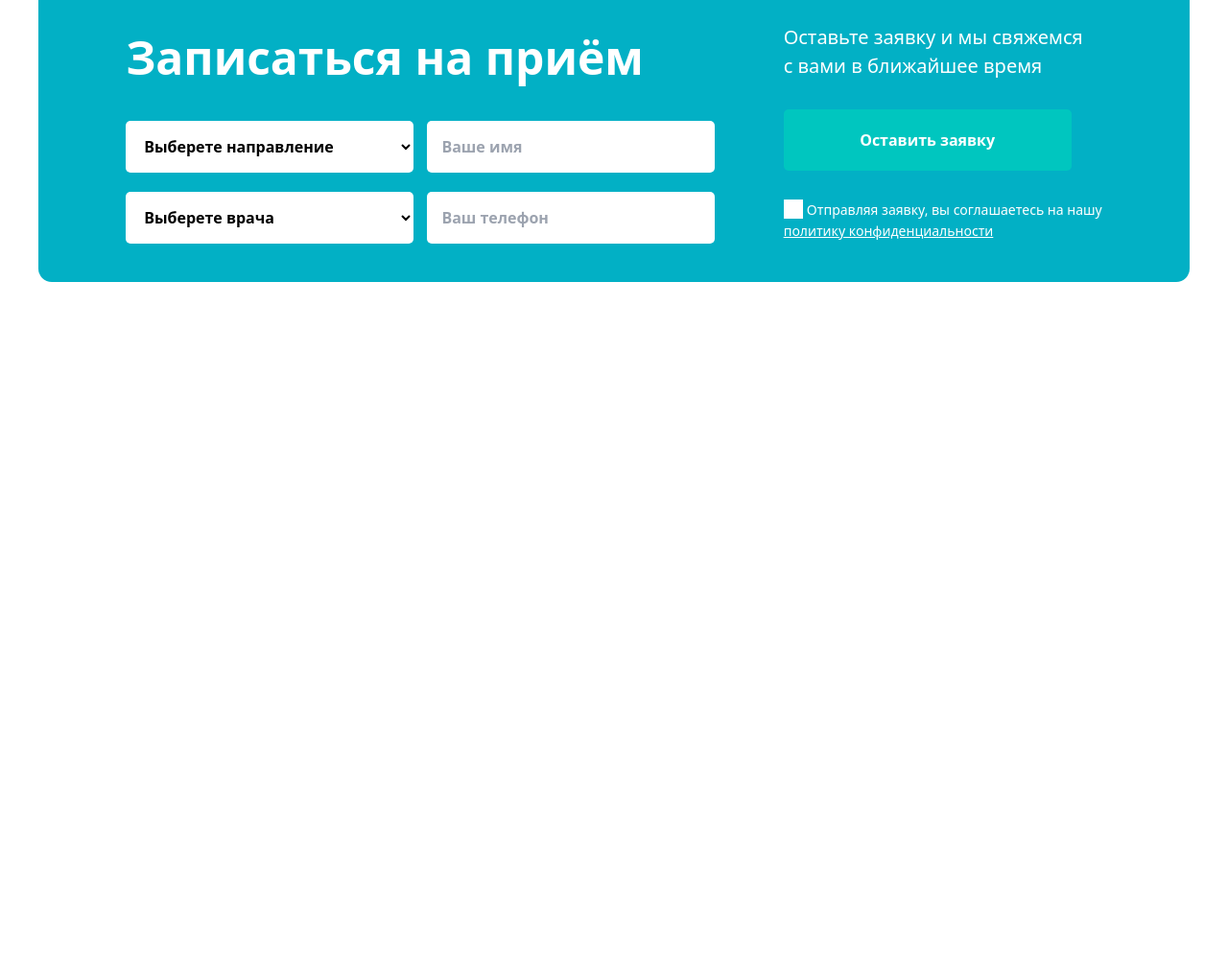
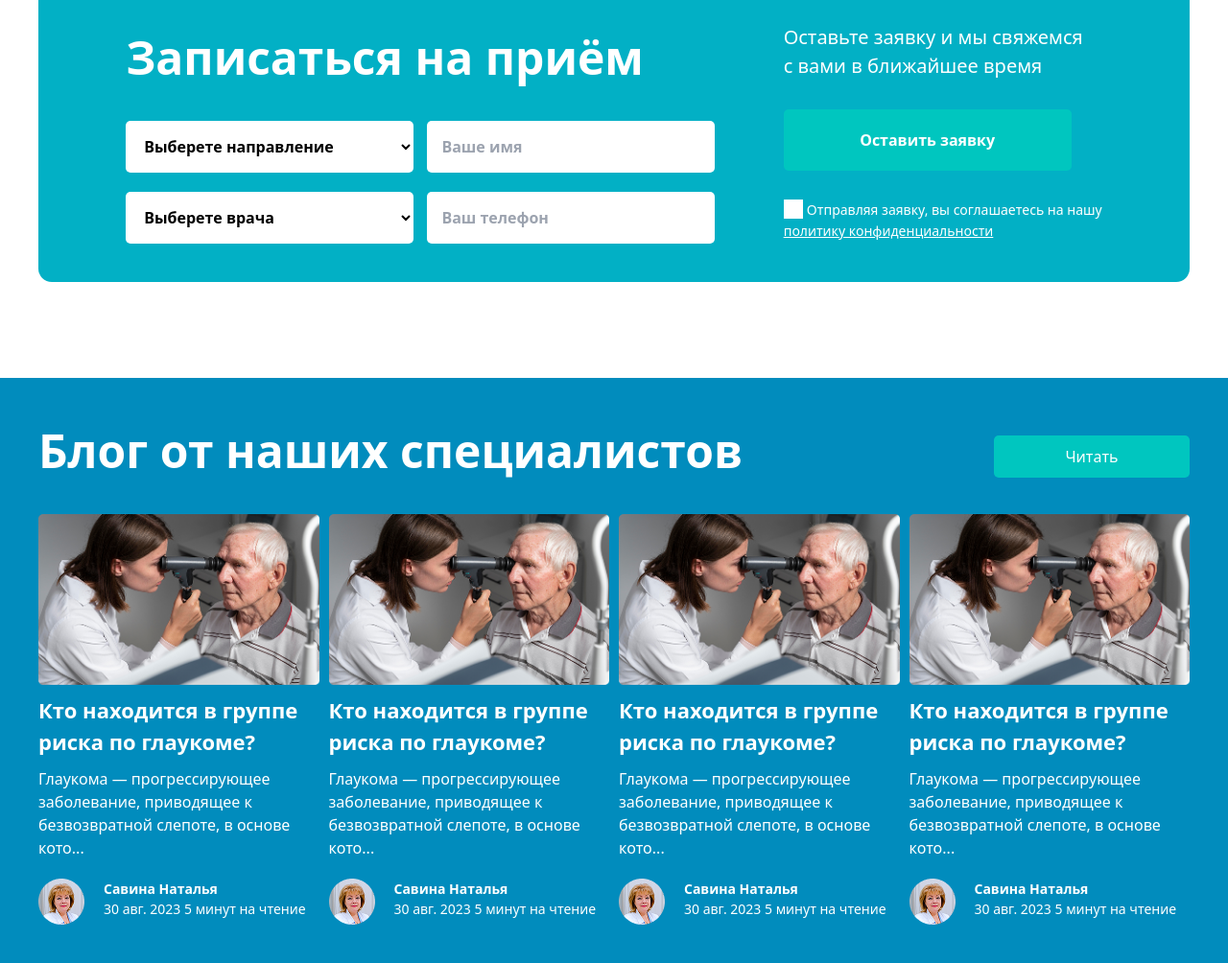
Before and after one commit to YusufDavlatyorov/finalexam, a website: page src/reshad.html in a window 1280 px wide. Shown: the part 7115-8119 px from the top of the page at 96% size. Before the commit the page ends 7409 px from the top, so only its background shows below. Drawn offline with nearby package versions, Linux system fonts and the light colour scheme; files that its build step writes are made by us from their sources.

Commit message:
Reshad Блог от наших специалистов

```diff
--- a/src/reshad.html
+++ b/src/reshad.html
@@ -287,6 +287,63 @@
                     <p class="text-white text-[14px] underline">политику конфиденциальности</p>
                 </div>
             </div>
+            <!-- Блог от наших специалистов -->
+             <div class="bg-[#018CBD] py-[40px] mt-[100px]">
+                <div class="max-w-[1200px] m-auto flex justify-between">
+                    <div><h1 class="text-[48px] font-[700] text-white">Блог от наших специалистов</h1></div>
+                    <div><button class="text-white text-[16px] w-[204px]  bg-[#00C6BF] py-[10px] mt-[20px] rounded-[5px] ">Читать</button></div>
+                </div>
+                <div class="flex justify-between m-auto max-w-[1200px] gap-[10px] mt-[30px]">
+                    <div>
+                        <img src="p1.png" alt="">
+                        <p class="text-white text-[22px] font-[700] mt-[10px]">Кто находится в группе <br> риска по глаукоме?</p>
+                        <p class="text-[16px] text-white mt-[10px]">Глаукома — прогрессирующее <br> заболевание, приводящее к <br> безвозвратной слепоте, в основе кото...</p>
+                        <div class="flex gap-5 mt-[20px]">
+                            <div><img src="Image.png" alt=""></div>
+                            <div>
+                                <p class="text-white text-[14px] font-[700]">Савина Наталья</p>
+                                <p class="text-white text-[14px]">30 авг. 2023  5 минут на чтение</p>
+                            </div>
+                        </div>
+                    </div>
+                    <div>
+                        <img src="p1.png" alt="">
+                        <p class="text-white text-[22px] font-[700] mt-[10px]">Кто находится в группе <br> риска по глаукоме?</p>
+                        <p class="text-[16px] text-white mt-[10px]">Глаукома — прогрессирующее <br> заболевание, приводящее к <br> безвозвратной слепоте, в основе кото...</p>
+                        <div class="flex gap-5 mt-[20px]">
+                            <div><img src="Image.png" alt=""></div>
+                            <div>
+                                <p class="text-white text-[14px] font-[700]">Савина Наталья</p>
+                                <p class="text-white text-[14px]">30 авг. 2023  5 минут на чтение</p>
+                            </div>
+                        </div>
+                    </div>
+                    <div>
+                        <img src="p1.png" alt="">
+                        <p class="text-white text-[22px] font-[700] mt-[10px]">Кто находится в группе <br> риска по глаукоме?</p>
+                        <p class="text-[16px] text-white mt-[10px]">Глаукома — прогрессирующее <br> заболевание, приводящее к <br> безвозвратной слепоте, в основе кото...</p>
+                        <div class="flex gap-5 mt-[20px]">
+                            <div><img src="Image.png" alt=""></div>
+                            <div>
+                                <p class="text-white text-[14px] font-[700]">Савина Наталья</p>
+                                <p class="text-white text-[14px]">30 авг. 2023  5 минут на чтение</p>
+                            </div>
+                        </div>
+                    </div>
+                    <div>
+                        <img src="p1.png" alt="">
+                        <p class="text-white text-[22px] font-[700] mt-[10px]">Кто находится в группе <br> риска по глаукоме?</p>
+                        <p class="text-[16px] text-white mt-[10px]">Глаукома — прогрессирующее <br> заболевание, приводящее к <br> безвозвратной слепоте, в основе кото...</p>
+                        <div class="flex gap-5 mt-[20px]">
+                            <div><img src="Image.png" alt=""></div>
+                            <div>
+                                <p class="text-white text-[14px] font-[700]">Савина Наталья</p>
+                                <p class="text-white text-[14px]">30 авг. 2023  5 минут на чтение</p>
+                            </div>
+                        </div>
+                    </div>
+                </div>
+             </div>
      </main>
 </body>
 </html>
```
Also changed, not shown: src/Image.png (added), src/p1.png (added).
